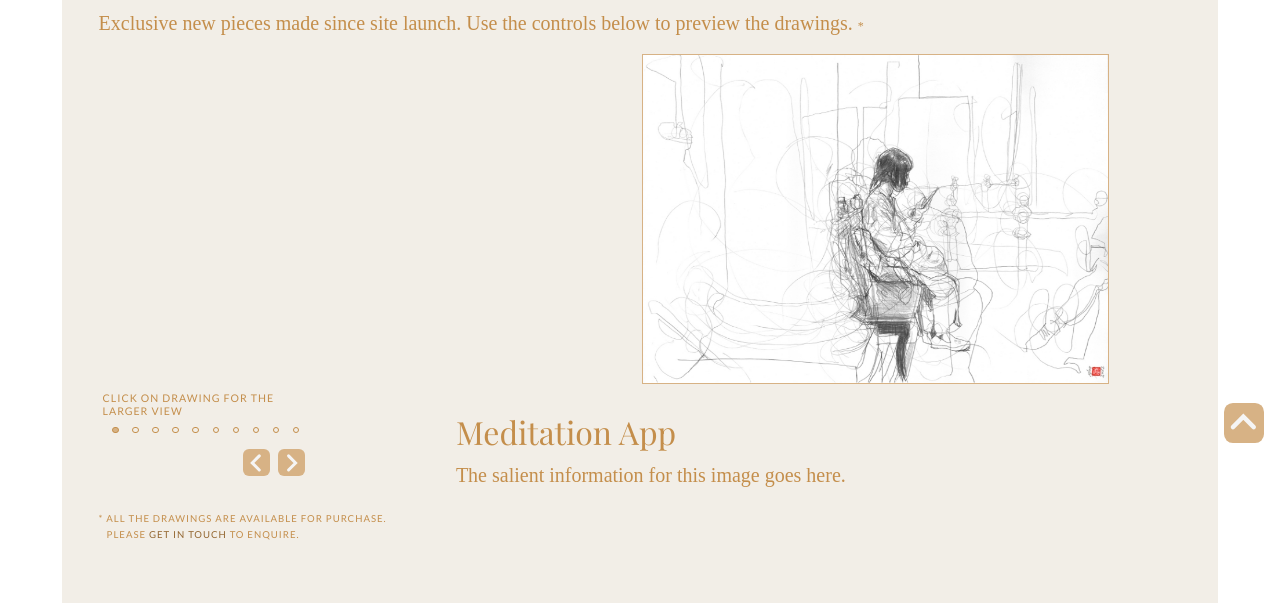
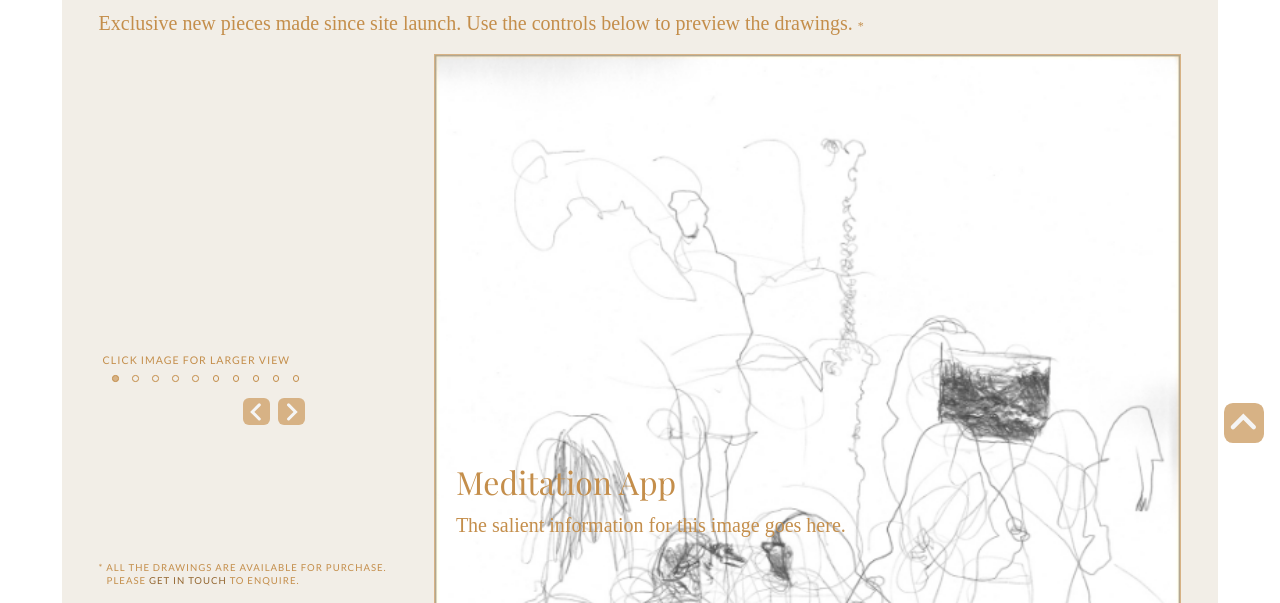
Before and after one commit to jameschein/taitgh_newsletter_follow, a plain HTML site: page dist/index.html in a window 1280 px wide. Shown: the part 349-952 px from the top of the page. Drawn offline with nearby package versions, Linux system fonts and the light colour scheme.

Commit message:
image fitting

```diff
--- a/dist/index.html
+++ b/dist/index.html
@@ -39,15 +39,15 @@
           <div class="slideshow">
             <figure class="slide-container">
               <img
-                src="images/drawings/ipad/NGA2BW2022477-meditation-application-140922-ipad.jpg"
+                src="images/drawings/ipad/NGA2BW2022498-conversing-at-delacroix-121022-ipad.jpg"
                 width="420"
                 height="315"
                 alt="Meditation App"
-                class="slide" />
+                class="slide portrait" />
             </figure>
 
             <nav class="slider-controls">
-              <p class="instruction">Click on drawing for the larger view</p>
+              <p class="instruction">Click image for larger view</p>
 
               <form class="indicators">
                 <input type="radio" class="indicator" checked />
--- a/scss/style.scss
+++ b/scss/style.scss
@@ -21,7 +21,7 @@
   text-transform: uppercase;
   font-size: 0.6rem;
   letter-spacing: 1px;
-  line-height: 1rem;
+  line-height: 0.85rem;
   margin-inline: 6% 3%;
   text-align: right;
 }
@@ -153,27 +153,35 @@
 
     .slide-container {
       grid-area: slide-container;
-      width: 90vw;
-      height: 330px;
+      width: 105%;
+      height: 380px;
 
-      .slide {
+      .slide.landscape {
         display: block;
         margin: 0 0 0 auto;
-        width: auto;
-        height: 100%;
-        object-fit: contain;
+        width: 100%;
+        height: auto;
+        object-fit: cover;
+        border: 1px solid $col-gold-text;
+      }
+
+      .slide.portrait {
+        display: block;
+        margin: 0 0 0 auto;
+        width: 69%;
+        height: auto;
+        object-fit: cover;
         border: 1px solid $col-gold-text;
       }
     }
 
     .slider-controls {
       grid-area: controls;
-      position: absolute;
-      bottom: 30%;
       width: 31.5%;
-      padding-block: 0 1rem;
+      padding-block: 0.5rem 0;
       display: flex;
       flex-direction: column;
+      margin-top: -6rem;
 
       .instruction {
         font-family: $font-direction, "Gill Sans", sans-serif;
```
Also changed, not shown: dist/css/style.min.css, 1 other file.
